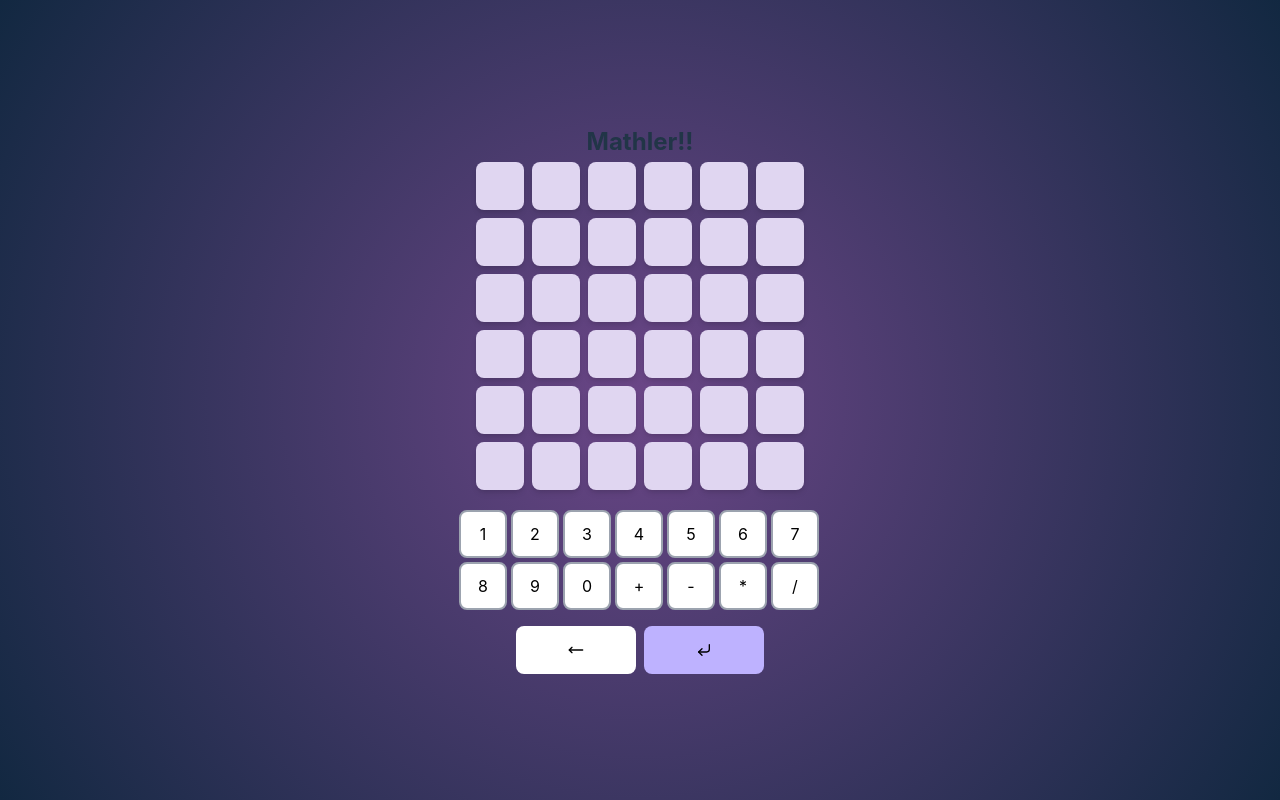
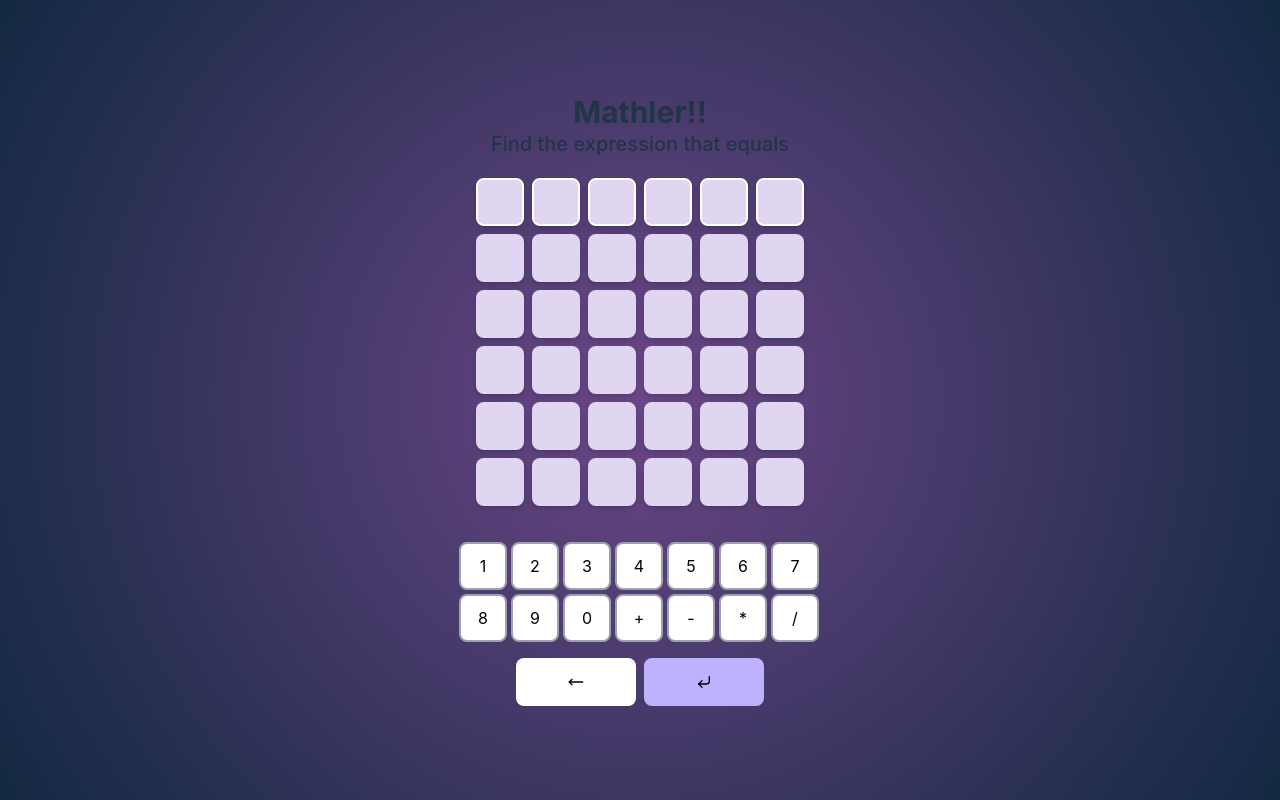
Before and after one commit to allisonle/mathy, a React (Vite) app: page / in a window 1280 px wide. Built offline with nearby package versions, Linux system fonts and the light colour scheme.

Commit message:
Add expression evalution and validation

```diff
--- a/package.json
+++ b/package.json
@@ -12,6 +12,7 @@
   "dependencies": {
     "autoprefixer": "^10.4.20",
     "lucide-react": "^0.456.0",
+    "math-expression-evaluator": "^2.0.5",
     "postcss": "^8.4.47",
     "prettier": "^3.3.3",
     "react": "^18.3.1",
--- a/src/App.css
+++ b/src/App.css
@@ -8,39 +8,3 @@
 	padding: 2rem;
 	text-align: center;
 }
-
-.logo {
-	height: 6em;
-	padding: 1.5em;
-	will-change: filter;
-	transition: filter 300ms;
-}
-.logo:hover {
-	filter: drop-shadow(0 0 2em #646cffaa);
-}
-.logo.react:hover {
-	filter: drop-shadow(0 0 2em #61dafbaa);
-}
-
-@keyframes logo-spin {
-	from {
-		transform: rotate(0deg);
-	}
-	to {
-		transform: rotate(360deg);
-	}
-}
-
-@media (prefers-reduced-motion: no-preference) {
-	a:nth-of-type(2) .logo {
-		animation: logo-spin infinite 20s linear;
-	}
-}
-
-.card {
-	padding: 2em;
-}
-
-.read-the-docs {
-	color: #888;
-}
--- a/src/App.tsx
+++ b/src/App.tsx
@@ -5,7 +5,7 @@ import Board from "@components/board";
 function App() {
   return (
     <>
-      <h1 className="text-2xl font-bold">Mathler!!</h1>
+      <h1 className="text-3xl font-bold">Mathler!!</h1>
       <Board />
     </>
   );
--- a/src/components/board.tsx
+++ b/src/components/board.tsx
@@ -3,14 +3,21 @@ import { type FC, useEffect, useState } from "react";
 import Keypad from "@components/keypad";
 
 import { EXPR_LENGTH, KEY_CHARS, MAX_ATTEMPTS } from "@context/constants";
+import { type TGameState } from "@context/types";
+
+import { judge, sortExpression } from "@/lib/utils";
 
 const Board: FC = () => {
   const solution = "12*4+3";
-  const [boardState, setBoardState] = useState(
+  const ans = judge(solution);
+
+  const [attempts, setAttempts] = useState<number>(0);
+  const [boardState, setBoardState] = useState<Array<Array<string>>>(
     Array(MAX_ATTEMPTS).fill(Array(EXPR_LENGTH).fill("")),
   );
-  const [attempts, setAttempts] = useState(0);
-  const [currentGuess, setCurrentGuess] = useState("");
+  const [currentGuess, setCurrentGuess] = useState<string>("");
+  const [errorMsg, setErrorMsg] = useState<string>("");
+  const [gameState, setGameState] = useState<TGameState>("pending");
 
   useEffect(() => {
     window.addEventListener("keydown", onKeyPress);
@@ -32,8 +39,24 @@ const Board: FC = () => {
     else if (KEY_CHARS.includes(key)) handleInputChar(key);
   };
 
+  const validateSubmission = () => {
+    if (currentGuess.length < EXPR_LENGTH) {
+      setErrorMsg("Expression must be 6 characters long");
+      return false;
+    }
+
+    const result = judge(currentGuess);
+
+    if (result !== ans) {
+      setErrorMsg(`Expression must equal ${ans}`);
+      return false;
+    }
+
+    return true;
+  };
+
   const submit = () => {
-    if (currentGuess.length < 6) return;
+    if (!validateSubmission()) return;
     const updatedBoard = boardState.map((row, index) => {
       if (index === attempts) {
         return currentGuess.split("");
@@ -42,19 +65,26 @@ const Board: FC = () => {
     });
     setBoardState(updatedBoard);
 
-    if (currentGuess === solution) {
-      console.log("yay");
+    if (
+      currentGuess === solution ||
+      (sortExpression(currentGuess) === sortExpression(solution) &&
+        judge(currentGuess) === ans)
+    ) {
+      setGameState("success");
+      setErrorMsg("");
     } else if (attempts === MAX_ATTEMPTS - 1) {
-      console.log("boo");
+      setGameState("failure");
     } else {
       setAttempts(prev => prev + 1);
       setCurrentGuess("");
+      setErrorMsg("");
     }
   };
 
   const cellStyle = (character: string, index: number, rowIndex: number) => {
-    console.log("fill row: ", rowIndex, attempts);
-    if (rowIndex >= attempts) return "text-gray-700 bg-tile";
+    if (gameState === "pending" && rowIndex >= attempts)
+      return "text-gray-700 bg-tile";
+    if (gameState === "success" && rowIndex === attempts) return "bg-green-500";
     if (!character) return "bg-tile";
 
     if (character === solution[index]) {
@@ -67,18 +97,23 @@ const Board: FC = () => {
   };
 
   return (
+    <div className="flex flex-col items-center gap-4">
+      <h2 className="text-xl font-medium">
+        Find the expression that equals {ans}
+      </h2>
       <div className="flex flex-col items-center">
         {boardState.map((row, idx) => (
           <div key={idx} className="flex gap-2">
             {row.map((cell: string, cellIdx: number) => (
               <div
                 key={cellIdx}
-              className={`flex items-center justify-center w-12 h-12 rounded-lg my-1 font-bold shadow-md
+                className={`flex items-center justify-center w-12 h-12 rounded-lg my-1 font-bold shadow-md box-border
                   ${cellStyle(
                     idx === attempts ? currentGuess[cellIdx] : cell,
                     cellIdx,
                     idx,
                   )}
+                  ${gameState === "pending" && idx === attempts ? "border-2 border-white" : ""}
                 `}
               >
                 {idx === attempts ? currentGuess[cellIdx] : cell}
@@ -86,6 +121,7 @@ const Board: FC = () => {
             ))}
           </div>
         ))}
+      </div>
       <div className="flex flex-col items-center mt-4">
         <Keypad
           onBackspace={handleBackspace}
@@ -93,6 +129,7 @@ const Board: FC = () => {
           onSubmit={submit}
         />
       </div>
+      {errorMsg && <p className="text-red-500">{errorMsg}</p>}
     </div>
   );
 };
--- /dev/null
+++ b/src/context/types.ts
@@ -0,0 +1 @@
+export type TGameState = "pending" | "success" | "failure";
--- /dev/null
+++ b/src/lib/utils.ts
@@ -0,0 +1,14 @@
+import Mexp from "math-expression-evaluator";
+
+export const sortExpression = (expr: string) => {
+  return expr.split("").sort().join("");
+};
+
+export const judge = (sol: string) => {
+  try {
+    const mexp = new Mexp();
+    return mexp.eval(sol);
+  } catch {
+    return null;
+  }
+};
--- a/vite.config.ts
+++ b/vite.config.ts
@@ -10,7 +10,6 @@ export default defineConfig({
       "@assets": path.resolve(__dirname, "./src/assets"),
       "@components": path.resolve(__dirname, "./src/components"),
       "@context": path.resolve(__dirname, "./src/context"),
-      "@lib": path.resolve(__dirname, "./src/lib"),
     },
   },
   plugins: [react()],
```
Also changed, not shown: 1 other file (tests, documents, lock files or other folders). Lines whose indentation alone changed are shown as unchanged.
